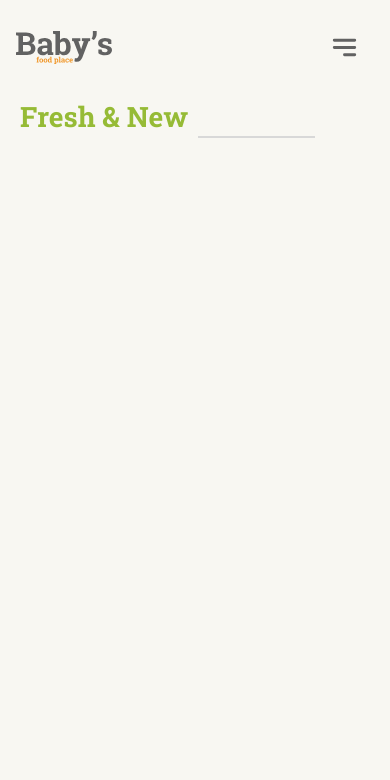
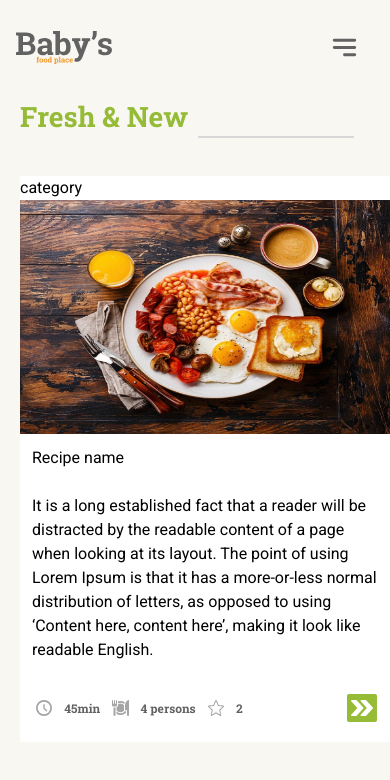
Before and after one commit to bojan09/babys-food-place, a React (Vite) app in the folder client/: page / in a window 390 px wide. Shown: the top 780 px of the page. Built offline with nearby package versions, Linux system fonts and the light colour scheme.

Commit message:
RecipesPosts - work in progress

```diff
--- a/client/src/components/Modal/Modal.jsx
+++ b/client/src/components/Modal/Modal.jsx
@@ -1,7 +1,7 @@
 import React from "react";
 
 const Modal = () => {
-  return <div>Modal</div>;
+  return <div></div>;
 };
 
 export default Modal;
--- a/client/src/components/Recipes/RecipePosts/RecipePosts.jsx
+++ b/client/src/components/Recipes/RecipePosts/RecipePosts.jsx
@@ -1,7 +1,67 @@
-import React from "react";
+import React, { useState } from "react";
+
+// components
+import Modal from "../../Modal/Modal";
+
+// assets
+import {
+  plateIcon,
+  starIcon,
+  timeIcon,
+  arrowsRightIcon,
+  meal_1,
+} from "../../../assets";
+
+// recipe mock data
+import { recipesData } from "../../../constants";
 
 const RecipePosts = () => {
-  return <div>RecipePosts</div>;
+  const [openModal, setOpenModal] = useState(false);
+  return (
+    <div className="w-[373px] h-fit bg-white">
+      {/* Recipe Picture - Container */}
+      <div>
+        <span>category</span>
+        <img src={meal_1} alt="recipe-1" className="w-[373px] h-[234px]" />
+
+        {/* Recipe Modal */}
+        <Modal open={openModal} onClose={() => setOpenModal(false)} />
+      </div>
+
+      {/* Recipe Name and Short Description Container */}
+      <h2 className="p-3">Recipe name</h2>
+      <p className="p-3">
+        It is a long established fact that a reader will be distracted by the
+        readable content of a page when looking at its layout. The point of
+        using Lorem Ipsum is that it has a more-or-less normal distribution of
+        letters, as opposed to using ‘Content here, content here’, making it
+        look like readable English.
+      </p>
+
+      {/* Icons & ArrowRight Container */}
+      <div className="flex justify-between py-5 p-4 bg-inherit">
+        {/* Icons Container */}
+        <div className="flex justify-center items-center gap-3">
+          <img src={timeIcon} alt="cooking-time" className="w-[16.3px]" />
+          <p className="text-[12px] text-color_darkgray robotoSlab font-bold">
+            45min
+          </p>
+          <img src={plateIcon} alt="plates" className="w-[16.3px]" />
+          <p className="text-[12px] text-color_darkgray robotoSlab font-bold">
+            4 persons
+          </p>
+          <img src={starIcon} alt="stars" className="w-[16.3px]" />
+          <p className="text-[12px] text-color_darkgray robotoSlab font-bold">
+            2
+          </p>
+        </div>
+        {/* ArrowsRight Container */}
+        <div className="flex justify-center items-center w-[30px] h-[28px] bg-color_green p-1 rounded-sm">
+          <img src={arrowsRightIcon} alt="arrows-right" className="w-full " />
+        </div>
+      </div>
+    </div>
+  );
 };
 
 export default RecipePosts;
--- a/client/src/components/Recipes/RecipesForm/RecipeForm.jsx
+++ /dev/null
@@ -1,7 +0,0 @@
-import React from "react";
-
-const RecipeForm = () => {
-  return <div>RecipeForm</div>;
-};
-
-export default RecipeForm;
--- /dev/null
+++ b/client/src/components/Recipes/RecipesForm/RecipesForm.jsx
@@ -0,0 +1,7 @@
+import React from "react";
+
+const RecipesForm = () => {
+  return <div>RecipesForm</div>;
+};
+
+export default RecipesForm;
--- /dev/null
+++ b/client/src/components/Recipes/UserRecipes/UserRecipes.jsx
@@ -0,0 +1,7 @@
+import React from "react";
+
+const UserRecipes = () => {
+  return <div>UserRecipes</div>;
+};
+
+export default UserRecipes;
--- a/client/src/index.css
+++ b/client/src/index.css
@@ -83,10 +83,22 @@ body {
   content: "";
   display: inline-block;
   height: 0.5em;
-  width: min(30vw, 70vw);
+  width: 71vw;
   vertical-align: bottom;
   margin: 0 -100% 0 10px;
   border-bottom: 2px solid #D8D8D8;
+}
+
+@media screen and (max-width:500px) {
+  .textMainHead::after {
+    content: "";
+    display: inline-block;
+    height: 0.5em;
+    width: min(40vw, 70vw);
+    vertical-align: bottom;
+    margin: 0 -100% 0 10px;
+    border-bottom: 2px solid #D8D8D8;
+  }
 }
 
 .textSubHead {
--- a/client/src/pages/Home/Home.jsx
+++ b/client/src/pages/Home/Home.jsx
@@ -1,11 +1,17 @@
 import React from "react";
+
+// components
+import { RecipePosts } from "../../components/Recipes";
 
 const Home = () => {
   return (
-    <div className=" absolute xs:top-[6rem] sm:top-[13rem] sm:left-[12rem] xs:ml-5 sm:ml-[-2.7rem] flex justify-start items-center">
+    <div className="relative xs:top-[6rem] sm:top-[13rem] sm:left-[12rem] xs:ml-5 sm:ml-[-2.7rem] flex justify-start items-center">
       <h1 className="textMainHead xs:text-[28px] sm:text-[36px]">
         Fresh & New
       </h1>
+      <div className="absolute top-[5rem] flex flex-wrap">
+        <RecipePosts />
+      </div>
     </div>
   );
 };
```
